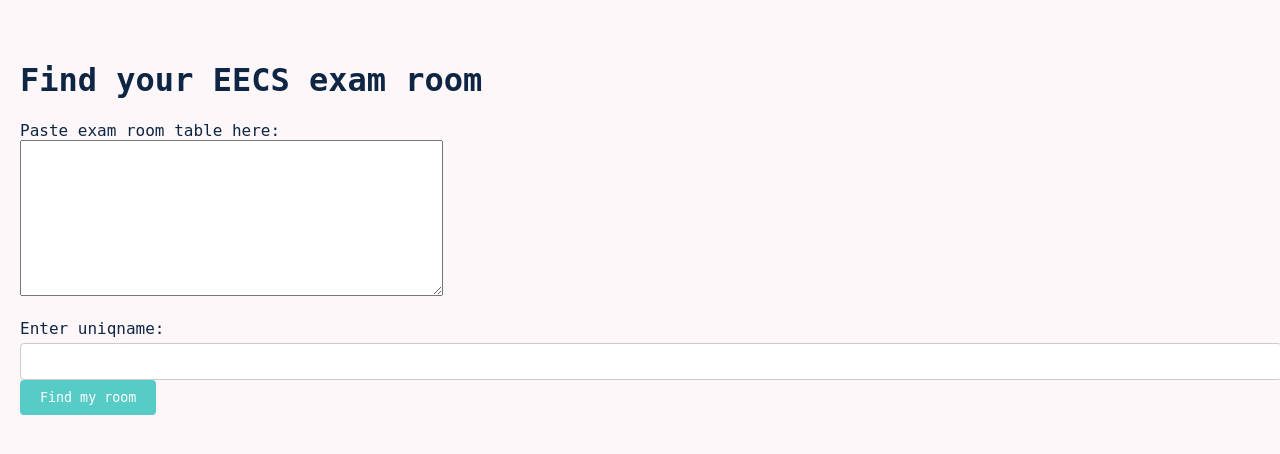
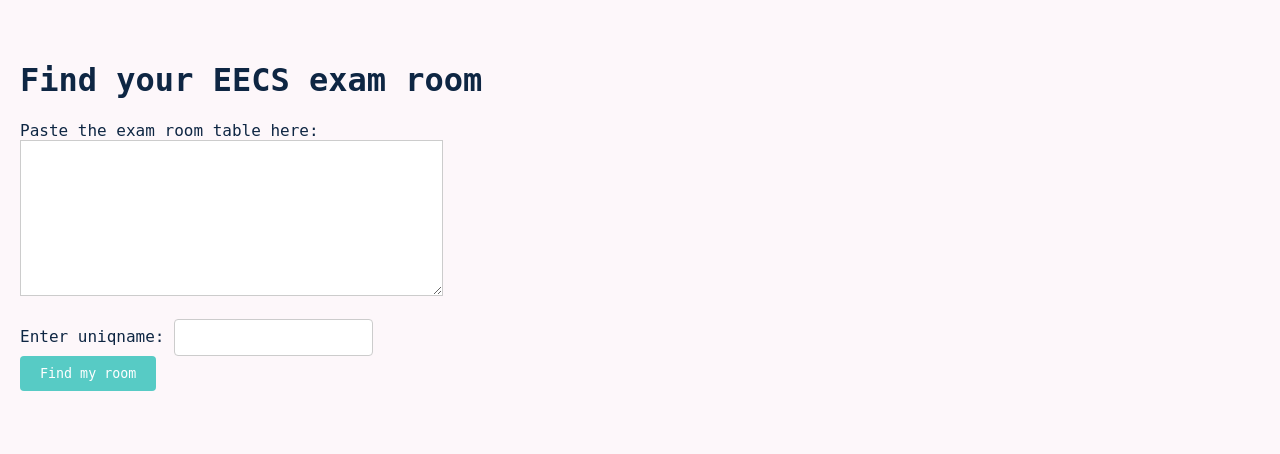
Before and after one commit to tessalee212/exam_room_finder, a Flask app: page / in a window 1280 px wide. Shown: the top 454 px of the page. Run offline with Flask 3, Linux system fonts and the light colour scheme.

Commit message:
v1.0 styled

```diff
--- a/static/styles.css
+++ b/static/styles.css
@@ -12,6 +12,10 @@
     padding: 20px;
 }
 
+textarea {
+    border-color: #cccccc;
+}
+
 form {
     margin-top: 20px;
     margin-bottom: 20px;
@@ -22,9 +26,8 @@
 }
 
 input[type="text"] {
-    width: 100%;
+    width: auto;
     padding: 10px;
-    margin-top: 5px;
     border: 1px solid #ccc;
     border-radius: 4px;
 }
--- a/templates/index.html
+++ b/templates/index.html
@@ -10,14 +10,14 @@
     <div class="container">
         <h1>Find your EECS exam room</h1>
         <form id="inputForm" action="/process" method="POST">
-            <label for="room_data_text">Paste exam room table here:</label>
+            <label for="room_data_text">Paste the exam room table here:</label>
             <br>
             <textarea id="room_data_text" name="room_data_text" rows="10" cols="50"></textarea>
             <br><br>
             <label for="uniqname">Enter uniqname:</label>
             <input type="text" id="uniqname" name="uniqname">
             <br>
-            <button type="submit">Find my room</button>
+            <button type="submit">Find my room</button> <br>
         </form>
         {% if result %}
         <div id="output">
```
